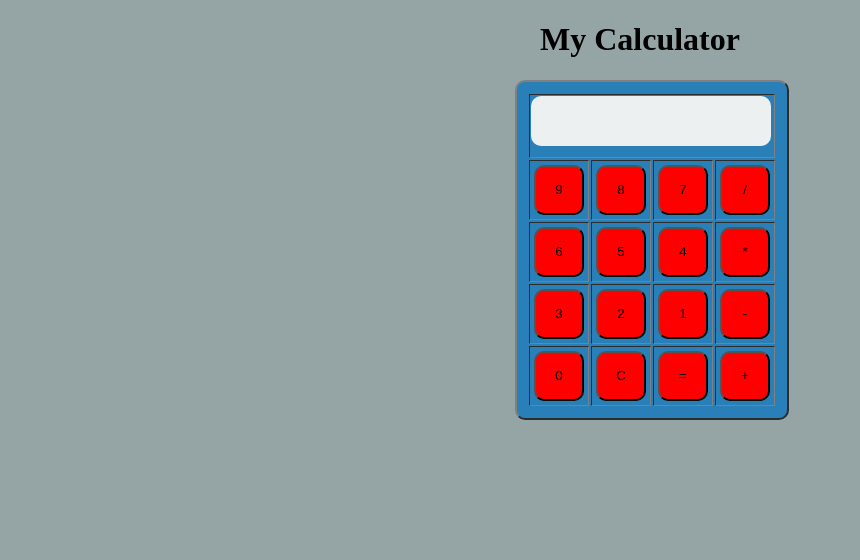
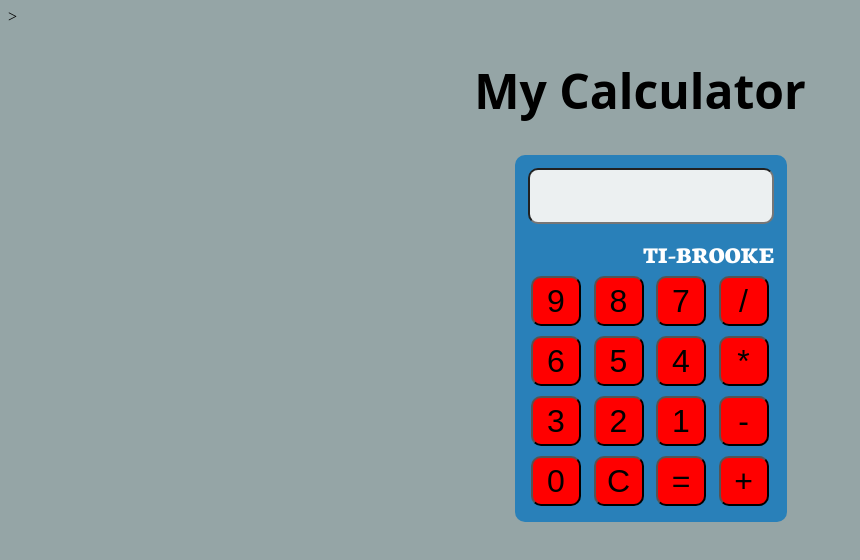
Before and after one commit to brookeellison/javascript-calculator, a plain HTML site: page index.html in a window 1280 px wide. Shown: the whole page, without its empty margins (0-860 px from the left). Drawn offline with Linux system fonts and the light colour scheme.

Commit message:
finished my calculat

```diff
--- a/index.html
+++ b/index.html
@@ -1,4 +1,3 @@
-<!DOCTYPE html>
 <!DOCTYPE html>
 <html>
 
@@ -6,14 +5,17 @@
     <head>
        <title>My Calculator</title>
        <link rel="stylesheet" href="style.css" type="text/css" />
-       <link href="https://fonts.googleapis.com/css?family=VT323" rel="stylesheet">
+       <link href="https://fonts.googleapis.com/css?family=Neuton:800Open+Sans:800|VT323" rel="stylesheet"> >
     </head>
     <body>
         <h1 id ="title">My Calculator</h1>
         <div id="keypad">
-            <table border="2">
+            <table>
                 <tr>
-                    <td colspan="4" height="20px"><div id="display-bar"></div></td>
+                    <td colspan="4" height="20px"><div ><input type="text" id="display-bar"juk/></div></td>
+                </tr>
+                <tr>
+                    <td colspan="4"><div id="calculator-brand">TI-BROOKE</div> </td>
                 </tr>
                 <tr>
                     <td><input type="button" value="9" onclick="display(9)"/></td>
--- a/script.js
+++ b/script.js
@@ -1,11 +1,11 @@
 function clearDisplay(){
-    document.getElementById("display-bar").innerHTML ="";
+    document.getElementById("display-bar").value ="";
 }
 function display(userInput){
-    document.getElementById("display-bar").innerHTML += userInput;
+    document.getElementById("display-bar"). value += userInput;
 }
 
 function calculate(){
-    var answer = eval(document.getElementById("display-bar").innerHTML);
-    document.getElementById("display-bar").innerHTML = answer;
+    var answer = eval(document.getElementById("display-bar").value);
+    document.getElementById("display-bar").value = answer;
 }
--- a/style.css
+++ b/style.css
@@ -4,7 +4,17 @@ body{
 
 h1{
     text-align: center;
+    font-family: 'Open sans', sans-serif;
+    font-size:3em;
 }
+
+#calculator-brand{
+    text-align: right;
+    color: white;
+    font-size: 1.5em;
+    font-family: 'Neuton', serif;
+}
+
 #keypad{
  width:250px;
  margin-left: auto;
@@ -22,7 +32,7 @@ table{
     margin-bottom:10px;
     height: 50px;
     width: 235px;
-    front-size:3cm;
+    font-size:3em;
     font-family: 'VT323', monospace;
     overflow: hidden;
     white-space: nowrap;
@@ -34,7 +44,7 @@ input[type=button]{
     background-color: red;
     height: 50px;
     width:50px;
-    front-size: 1cm;
+    font-size: 2em;
     border-radius:10px;
     margin: 3px;
 }
```
